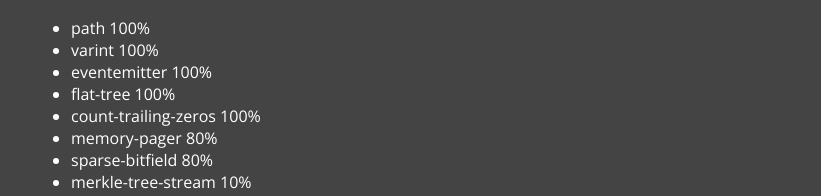
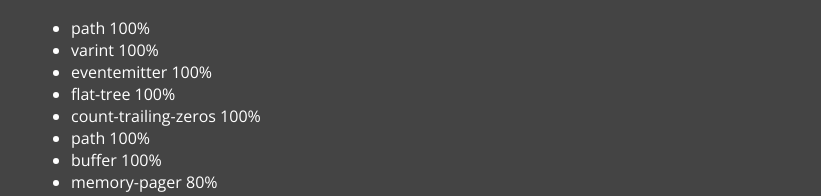
Before and after one commit to hypercore-cxx/datcxx.github.io, a plain HTML site: page dev.html in a window 1280 px wide. Shown: the part 1692-1888 px from the top of the page, without its empty margins (209-1030 px from the left). Drawn offline with nearby package versions, Linux system fonts and the light colour scheme; a web font is replaced by a local one.

Commit message:
improve docs

```diff
--- a/dev.html
+++ b/dev.html
@@ -70,6 +70,8 @@
       <li>eventemitter 100%</li>
       <li>flat-tree 100%</li>
       <li>count-trailing-zeros 100%</li>
+      <li>path 100%</li>
+      <li>buffer 100%</li>
       <li>memory-pager 80%</li>
       <li>sparse-bitfield 80%</li>
       <li>merkle-tree-stream 10%</li>
```
